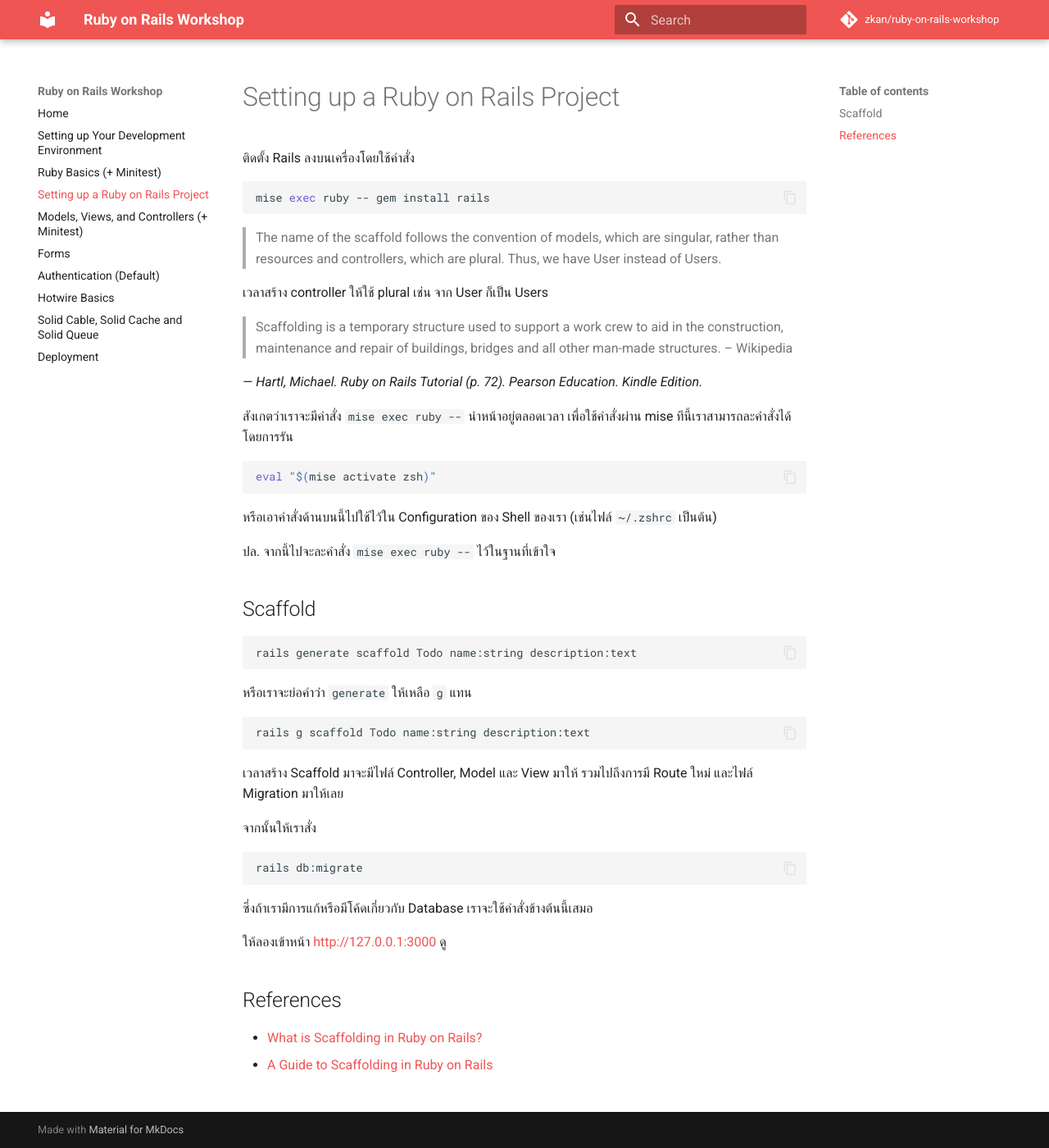
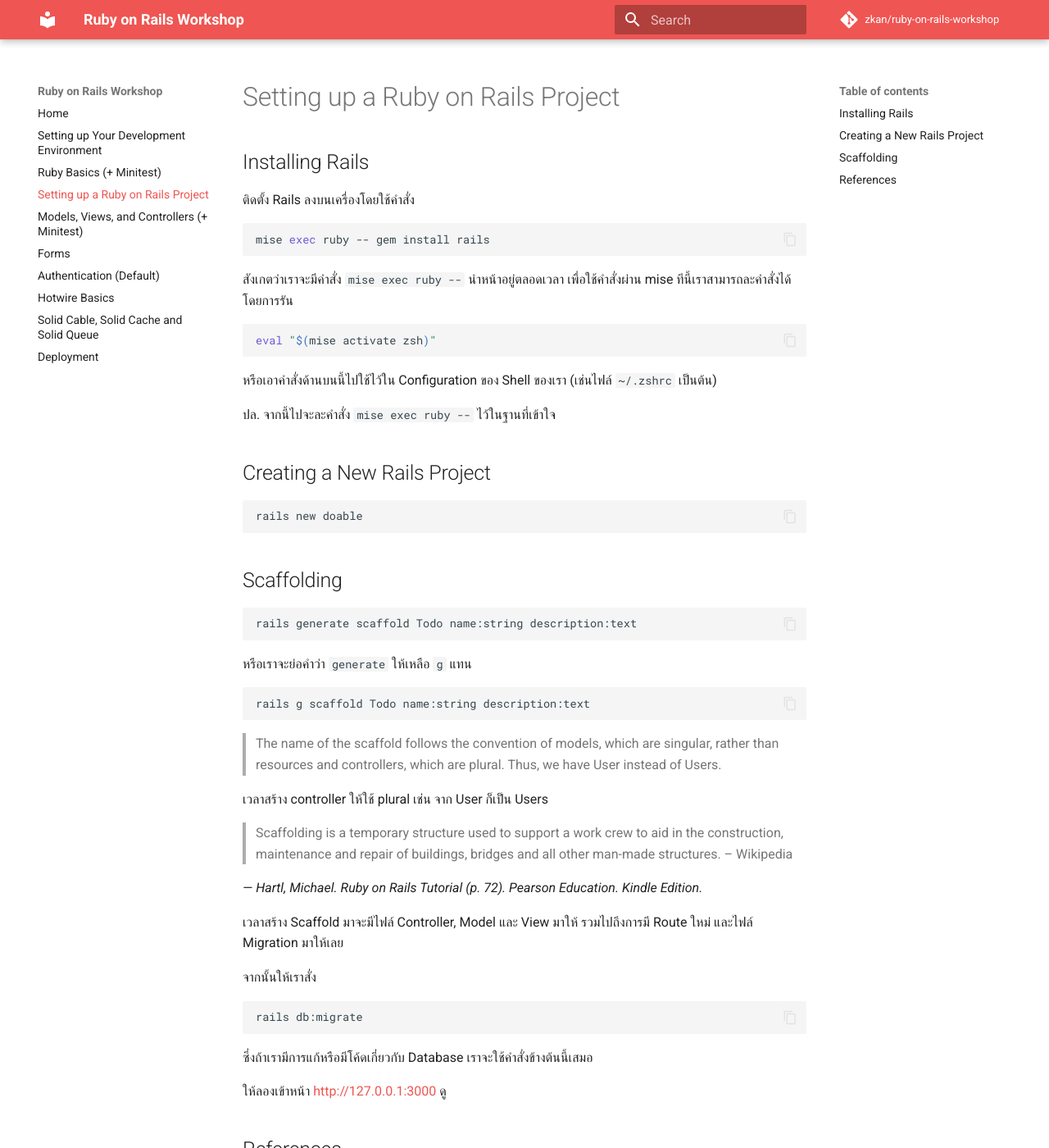
Before and after one commit to zkan/rails-unpacked-and-demystified-workshop, an MkDocs documentation site: the page built from docs/setting-up-a-ruby-on-rails-project.md, in a window 1280 px wide and 1400 px high. Shown: the whole window at 82% size. Built offline with MkDocs 1.6.1 and Material for MkDocs 9.7.7, drawn with Linux system fonts in a browser that asks for light colours; comment, search, counter and statistics services are not loaded.

Commit message:
Revise sections

````diff
--- a/docs/setting-up-a-ruby-on-rails-project.md
+++ b/docs/setting-up-a-ruby-on-rails-project.md
@@ -1,19 +1,12 @@
 # Setting up a Ruby on Rails Project
+
+## Installing Rails
 
 ติดตั้ง Rails ลงบนเครื่องโดยใช้คำสั่ง
 
 ```bash
 mise exec ruby -- gem install rails
 ```
-
-> The name of the scaffold follows the convention of models, which are singular, rather than resources and controllers, which are plural. Thus, we have User instead of Users.
->
-
-เวลาสร้าง controller ให้ใช้ plural เช่น จาก User ก็เป็น Users
-
-> Scaffolding is a temporary structure used to support a work crew to aid in the construction, maintenance and repair of buildings, bridges and all other man-made structures. – Wikipedia
-
-*— Hartl, Michael. Ruby on Rails Tutorial (p. 72). Pearson Education. Kindle Edition.*
 
 สังเกตว่าเราจะมีคำสั่ง `mise exec ruby --` นำหน้าอยู่ตลอดเวลา เพื่อใช้คำสั่งผ่าน mise ทีนี้เราสามารถละคำสั่งได้โดยการรัน
 
@@ -25,7 +18,13 @@
 
 ปล. จากนี้ไปจะละคำสั่ง `mise exec ruby --` ไว้ในฐานที่เข้าใจ
 
-## Scaffold
+## Creating a New Rails Project
+
+```bash
+rails new doable
+```
+
+## Scaffolding
 
 ```bash
 rails generate scaffold Todo name:string description:text
@@ -36,6 +35,15 @@
 ```bash
 rails g scaffold Todo name:string description:text
 ```
+
+> The name of the scaffold follows the convention of models, which are singular, rather than resources and controllers, which are plural. Thus, we have User instead of Users.
+>
+
+เวลาสร้าง controller ให้ใช้ plural เช่น จาก User ก็เป็น Users
+
+> Scaffolding is a temporary structure used to support a work crew to aid in the construction, maintenance and repair of buildings, bridges and all other man-made structures. – Wikipedia
+
+*— Hartl, Michael. Ruby on Rails Tutorial (p. 72). Pearson Education. Kindle Edition.*
 
 เวลาสร้าง Scaffold มาจะมีไฟล์ Controller, Model และ View มาให้ รวมไปถึงการมี Route ใหม่ และไฟล์ Migration มาให้เลย
 
````
